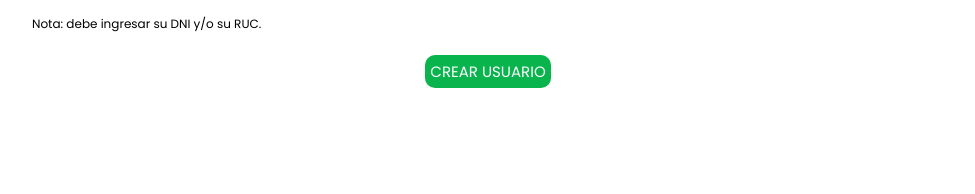
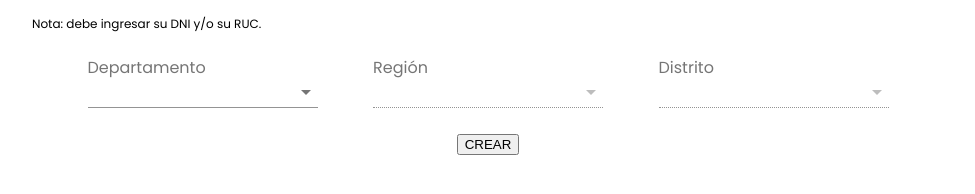
Before and after one commit to proyecto-agricultores/web-platform-advertisement, a React (Create React App) app: page /signUp in a window 1280 px wide. Shown: the part 486-680 px from the top of the page, without its empty margins (152-1127 px from the left). Built offline with nearby package versions, Linux system fonts and the light colour scheme.

Commit message:
location funcional

```diff
--- a/package.json
+++ b/package.json
@@ -4,6 +4,7 @@
   "private": true,
   "dependencies": {
     "@material-ui/core": "^4.11.3",
+    "@material-ui/lab": "^4.0.0-alpha.57",
     "@testing-library/jest-dom": "^5.11.4",
     "@testing-library/react": "^11.1.0",
     "@testing-library/user-event": "^12.1.10",
--- a/src/App.js
+++ b/src/App.js
@@ -20,6 +20,7 @@ let theme = createMuiTheme({
     primary: {
       main: "#09b44d",
       light: "#d0f1dd",
+      contrastText: "#fff",
     },
     secondary: {
       main: "#ffcc99",
--- a/src/components/AdLocationDropdown/LocationForm.js
+++ b/src/components/AdLocationDropdown/LocationForm.js
@@ -30,9 +30,13 @@ function LocationForm(props) {
   const classes = useStyles();
   const history = useHistory();
 
-  const [regionOptions, setRegionOptions] = useState(regionsInitialValue);
+  const [regionOptions, setRegionOptions] = useState(
+    props.isSignUp ? [] : regionsInitialValue
+  );
   const [regionsAreLoading, setRegionsAreLoading] = useState(false);
-  const [districtOptions, setDistrictOptions] = useState(districtsInitialValue);
+  const [districtOptions, setDistrictOptions] = useState(
+    props.isSignUp ? [] : districtsInitialValue
+  );
   const [districtsAreLoading, setDistrictsAreLoading] = useState(false);
 
   const generateDropdown = (
@@ -42,7 +46,8 @@ function LocationForm(props) {
     onChange,
     isLoading,
     value
-  ) => (
+  ) => {
+    return (
       <>
         <InputLabel id="demo-simple-select-label">{label}</InputLabel>
         <Select
@@ -50,7 +55,12 @@ function LocationForm(props) {
           name={name}
           id={name}
           onChange={onChange}
-        disabled={isLoading}
+          disabled={
+            isLoading ||
+            (props.isSignUp &&
+              ((name === "regions" && props.selectedDepartment === "") ||
+                (name === "districts" && props.selectedRegion === "")))
+          }
           className={classes.dropdown}
         >
           {options.map((option) => (
@@ -61,6 +71,7 @@ function LocationForm(props) {
         </Select>
       </>
     );
+  };
 
   const handleDepartmentChange = (e) => {
     const departmentId = e.target.value;
@@ -73,14 +84,18 @@ function LocationForm(props) {
           const { id: value, name: key } = region;
           return { key: key, value: value };
         });
+        if (!props.isSignUp) {
           newRegions.unshift(regionsInitialValue[0]);
-
           props.setSelectedRegion(0);
           setRegionOptions(newRegions);
-
           props.setSelectedDistrict(0);
           setDistrictOptions(districtsInitialValue);
-
+        } else {
+          props.setSelectedRegion("");
+          props.setSelectedDistrict("");
+          setRegionOptions(newRegions);
+          setDistrictOptions([]);
+        }
         setRegionsAreLoading(false);
       })
       .catch((error) => {
@@ -102,9 +117,14 @@ function LocationForm(props) {
           const { id: value, name: key } = district;
           return { key: key, value: value };
         });
+        if (!props.isSignUp) {
           props.setSelectedDistrict(0);
           newDistricts.unshift(districtsInitialValue[0]);
           setDistrictOptions(newDistricts);
+        } else {
+          props.setSelectedDistrict("");
+          setDistrictOptions(newDistricts);
+        }
         setDistrictsAreLoading(false);
       })
       .catch((error) => {
@@ -120,9 +140,13 @@ function LocationForm(props) {
     props.setSelectedDistrict(districtId);
   };
 
+  if (props.isSignUp && departmentOptions.length === 26) {
+    departmentOptions.shift();
+  }
+
   return (
     <div className="create-ad-form-location-container">
-      <h3 className={classes.title}>Zona</h3>
+      {!props.isSignUp && <h3 className={classes.title}>Zona</h3>}
       <ul className="create-ad-form-location-dropdowns">
         <li className="create-ad-form-location-dropdown">
           {generateDropdown(
@@ -159,4 +183,8 @@ function LocationForm(props) {
   );
 }
 
+LocationForm.defaultProps = {
+  isSignUp: false,
+};
+
 export default LocationForm;
--- /dev/null
+++ b/src/components/Formik/Button.js
@@ -0,0 +1,24 @@
+import React from "react";
+import { Button } from "@material-ui/core";
+import { useFormikContext } from "formik";
+
+const ButtonWrapper = ({ children, ...otherProps }) => {
+  const { submitForm } = useFormikContext();
+
+  const handleSubmit = () => {
+    console.log("hola 2");
+    console.log(submitForm);
+    submitForm();
+  };
+
+  const configButton = {
+    variant: "contained",
+    color: "primary",
+    fullWidth: true,
+    onClick: handleSubmit,
+  };
+
+  return <Button {...configButton}>{children}</Button>;
+};
+
+export default ButtonWrapper;
--- a/src/services/api.js
+++ b/src/services/api.js
@@ -3,11 +3,19 @@ import qs from "qs";
 
 const BASE_URL = "https://dev-cosecha-pr-43.herokuapp.com";
 
-axios.defaults.paramsSerializer = (params) => {
+const ApiWithToken = axios.create({
+  baseURL: BASE_URL,
+  headers: {
+    Accept: "application/json",
+    "Content-Type": "application/json",
+  },
+});
+
+ApiWithToken.defaults.paramsSerializer = (params) => {
   return qs.stringify(params, { indices: false }); // param=value1&param=value2
 };
 
-axios.interceptors.request.use(
+ApiWithToken.interceptors.request.use(
   (config) => {
     const accessToken = localStorage.getItem("access_token");
     if (accessToken) {
@@ -20,7 +28,7 @@ axios.interceptors.request.use(
   }
 );
 
-axios.interceptors.response.use(
+ApiWithToken.interceptors.response.use(
   (response) => {
     return response;
   },
@@ -44,13 +52,13 @@ axios.interceptors.response.use(
 
 const api = {
   hello: () => {
-    return axios.get(`${BASE_URL}/hello/`);
+    return ApiWithToken.get(`${BASE_URL}/hello/`);
   },
   token: (body) => {
     return axios.post(`${BASE_URL}/api/token/`, body);
   },
   supplies: () => {
-    return axios.get(`${BASE_URL}/supplys/`);
+    return ApiWithToken.get(`${BASE_URL}/supplys/`);
   },
   getRegionsByDepartmentId: (departmentId) => {
     if (departmentId !== 0) {
@@ -76,7 +84,7 @@ const api = {
     endingHarvestDate,
     supplies,
   }) => {
-    return axios.get(`${BASE_URL}/estimatePublic/`, {
+    return ApiWithToken.get(`${BASE_URL}/estimatePublic/`, {
       params: {
         department_id: departmentId,
         region_id: regionId,
--- a/src/views/SignUp/SignUp.js
+++ b/src/views/SignUp/SignUp.js
@@ -1,11 +1,18 @@
-import React from "react";
+import React, { useState } from "react";
 import { makeStyles } from "@material-ui/core/styles";
-import { Box, Button, Container, Grid, Typography } from "@material-ui/core";
+import { Box, Container, Grid, Snackbar, Typography } from "@material-ui/core";
+import MuiAlert from "@material-ui/lab/Alert";
 import Textfield from "../../components/Formik/TextField";
+import Button from "../../components/Formik/Button";
 import MuiPhoneNumber from "material-ui-phone-number";
 import { Formik, Form } from "formik";
 import * as Yup from "yup";
-import useButtonStyles from "../../styles/useButtonStyles";
+
+import LocationForm from "../../components/AdLocationDropdown/LocationForm";
+
+function Alert(props) {
+  return <MuiAlert elevation={6} variant="filled" {...props} />;
+}
 
 const useStyles = makeStyles((theme) => ({
   root: {
@@ -33,12 +40,6 @@ const INITIAL_FORM_STATE = {
   dni: "",
   ruc: "",
 };
-
-Yup.setLocale({
-  number: {
-    default: "Debe ingresar un número",
-  },
-});
 
 const dniOrRucValidation = (name) =>
   Yup.string().when(name === "dni" ? "ruc" : "dni", {
@@ -77,7 +78,12 @@ const FORM_VALIDATION = Yup.object().shape(
 
 const SignUp = () => {
   const classes = useStyles();
-  const buttonClasses = useButtonStyles();
+
+  const [selectedDepartment, setSelectedDepartment] = useState("");
+  const [selectedRegion, setSelectedRegion] = useState("");
+  const [selectedDistrict, setSelectedDistrict] = useState("");
+
+  const [alertIsOpen, setAlertIsOpen] = useState(false);
 
   return (
     <div className={classes.root}>
@@ -102,9 +108,19 @@ const SignUp = () => {
                 }}
                 validationSchema={FORM_VALIDATION}
                 onSubmit={(values) => {
+                  console.log("hola");
+                  if (
+                    selectedDepartment === "" ||
+                    selectedDistrict === "" ||
+                    selectedRegion === ""
+                  ) {
+                    setAlertIsOpen(true);
+                    return;
+                  }
                   console.log(values);
                 }}
               >
+                {(formik) => (
                   <Form>
                     <Grid container spacing={2}>
                       <Grid item xs={12}>
@@ -126,29 +142,55 @@ const SignUp = () => {
                         </Box>
                       </Grid>
                       <Grid item xs={12} md={6}>
-                      <Textfield name="password" label="Contraseña" />
+                        <Textfield
+                          name="password"
+                          type="password"
+                          label="Contraseña"
+                        />
                       </Grid>
                       <Grid item xs={12} md={6}>
-                      <Textfield name="dni" label="DNI" pattern="\d*" />
+                        <Textfield name="dni" label="DNI" type="number" />
                       </Grid>
                       <Grid item xs={12} md={6}>
-                      <Textfield name="ruc" label="RUC" />
+                        <Textfield name="ruc" label="RUC" type="number" />
                       </Grid>
                       <Grid item xs={12}>
                         <div className={classes.note}>
                           Nota: debe ingresar su DNI y/o su RUC.
                         </div>
                       </Grid>
+                      <Grid item xs={12}>
+                        <LocationForm
+                          selectedDepartment={selectedDepartment}
+                          setSelectedDepartment={setSelectedDepartment}
+                          selectedRegion={selectedRegion}
+                          setSelectedRegion={setSelectedRegion}
+                          selectedDistrict={selectedDistrict}
+                          setSelectedDistrict={setSelectedDistrict}
+                          isSignUp={true}
+                        />
+                        <Snackbar
+                          open={alertIsOpen}
+                          autoHideDuration={6000}
+                          onClose={() => setAlertIsOpen(false)}
+                        >
+                          <Alert
+                            onClose={() => setAlertIsOpen(false)}
+                            severity="error"
+                          >
+                            Seleccione su zona
+                          </Alert>
+                        </Snackbar>
+                      </Grid>
                       <Grid item xs={12} container justify="center">
-                      <button
-                        className={buttonClasses.submitButton}
-                        type="submit"
-                      >
-                        CREAR USUARIO
+                        {/* <Button>CREAR USUARIO</Button> */}
+                        <button type="submit" onClick={formik.handleSubmit}>
+                          CREAR
                         </button>
                       </Grid>
                     </Grid>
                   </Form>
+                )}
               </Formik>
             </div>
           </Container>
```
Also changed, not shown: 1 other file (tests, documents, lock files or other folders). Lines whose indentation alone changed are shown as unchanged.
